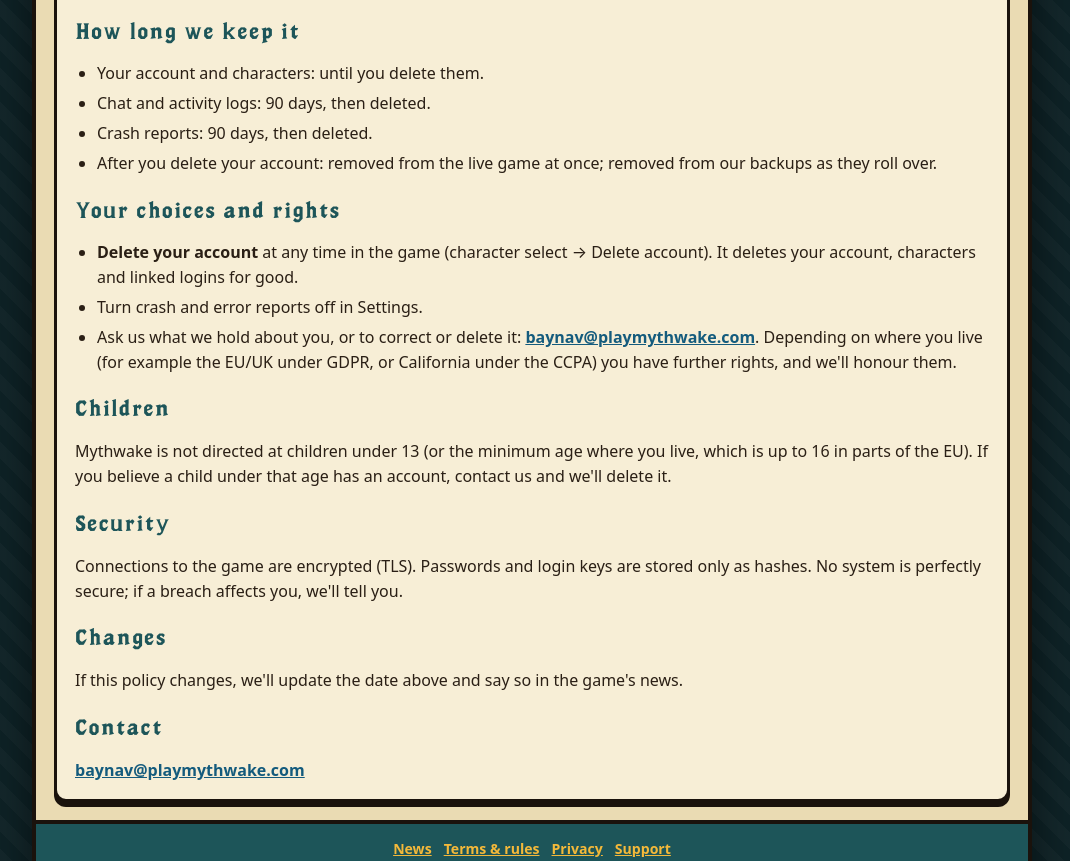
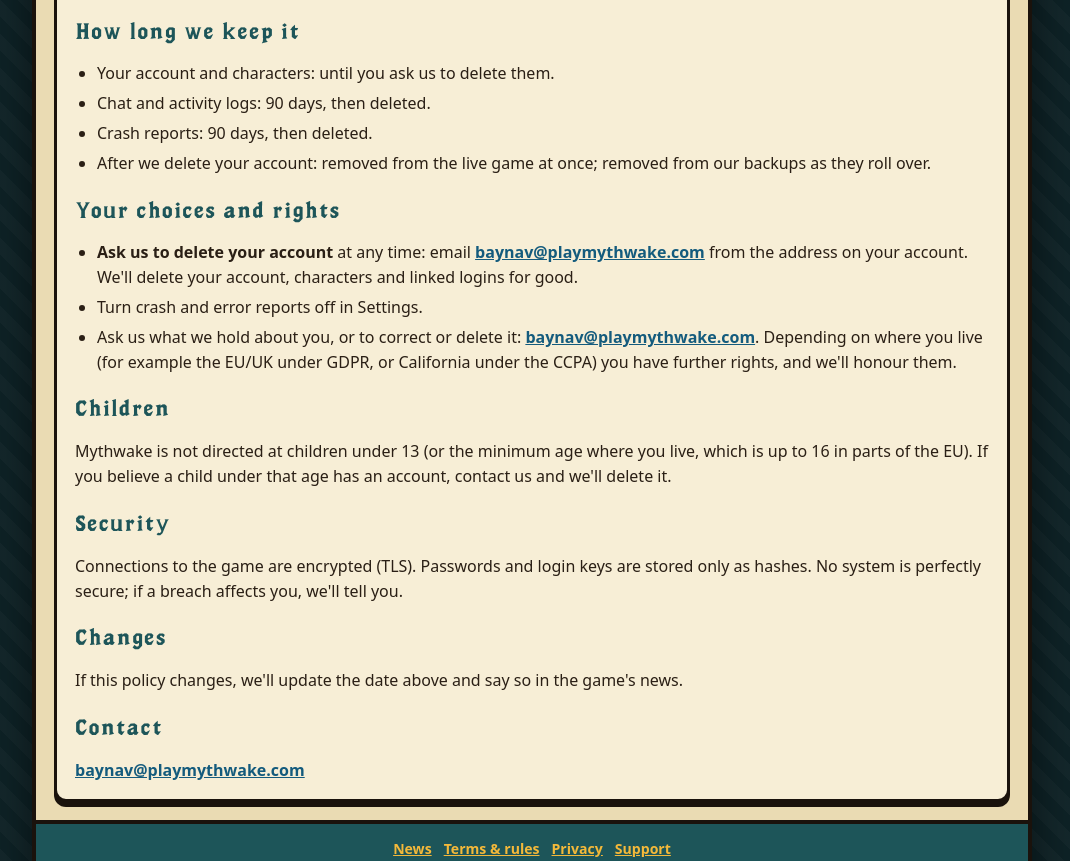
Before and after one commit to Baynav/playmythwake-site, a plain HTML site: page privacy.html in a window 1280 px wide. Shown: the part 1462-2323 px from the top of the page, without its empty margins (108-1178 px from the left). Drawn offline with Linux system fonts and the light colour scheme.

Commit message:
Account deletion by email request

```diff
--- a/privacy.html
+++ b/privacy.html
@@ -95,16 +95,16 @@
 
         <h2>How long we keep it</h2>
         <ul>
-          <li>Your account and characters: until you delete them.</li>
+          <li>Your account and characters: until you ask us to delete them.</li>
           <li>Chat and activity logs: 90 days, then deleted.</li>
           <li>Crash reports: 90 days, then deleted.</li>
-          <li>After you delete your account: removed from the live game at once; removed from our backups as they roll over.</li>
+          <li>After we delete your account: removed from the live game at once; removed from our backups as they roll over.</li>
         </ul>
 
         <h2>Your choices and rights</h2>
         <ul>
-          <li><b>Delete your account</b> at any time in the game (character select &rarr; Delete account). It deletes
-            your account, characters and linked logins for good.</li>
+          <li><b>Ask us to delete your account</b> at any time: email <a href="mailto:baynav@playmythwake.com">baynav@playmythwake.com</a> from the address on your account.
+            We'll delete your account, characters and linked logins for good.</li>
           <li>Turn crash and error reports off in Settings.</li>
           <li>Ask us what we hold about you, or to correct or delete it: <a href="mailto:baynav@playmythwake.com">baynav@playmythwake.com</a>.
             Depending on where you live (for example the EU/UK under GDPR, or California under the CCPA) you have
```
Also changed, not shown: support.html (+2 -2 lines), terms.html (+2 -2 lines).
